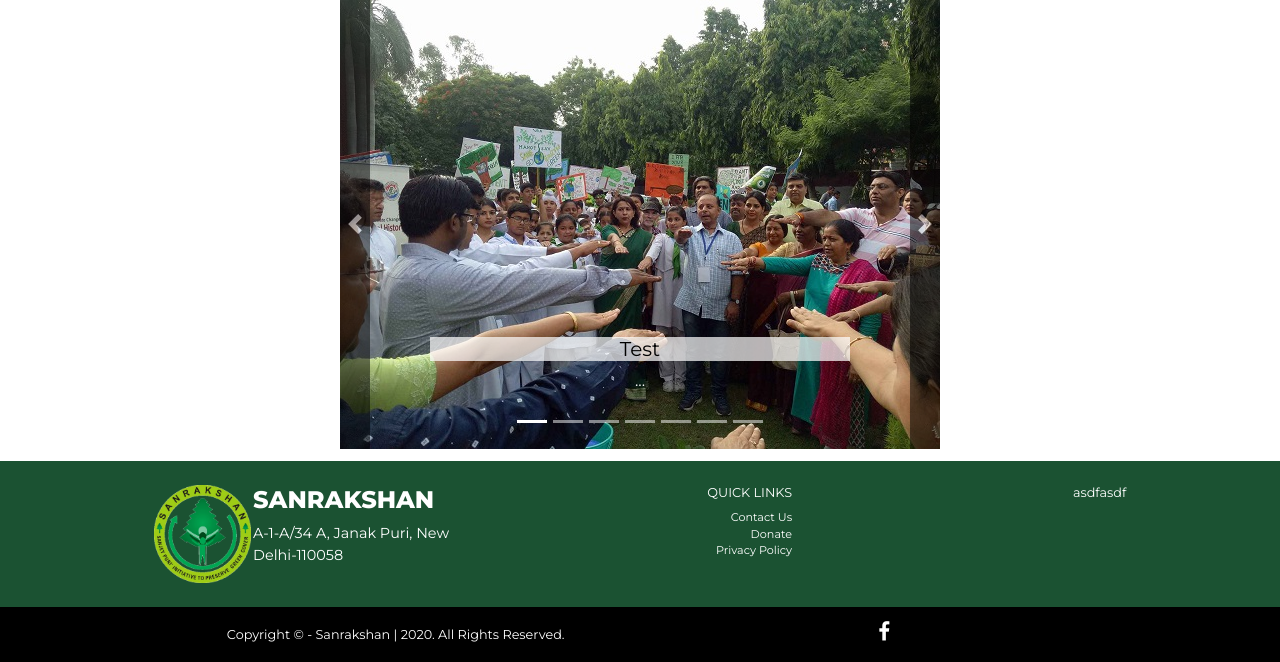
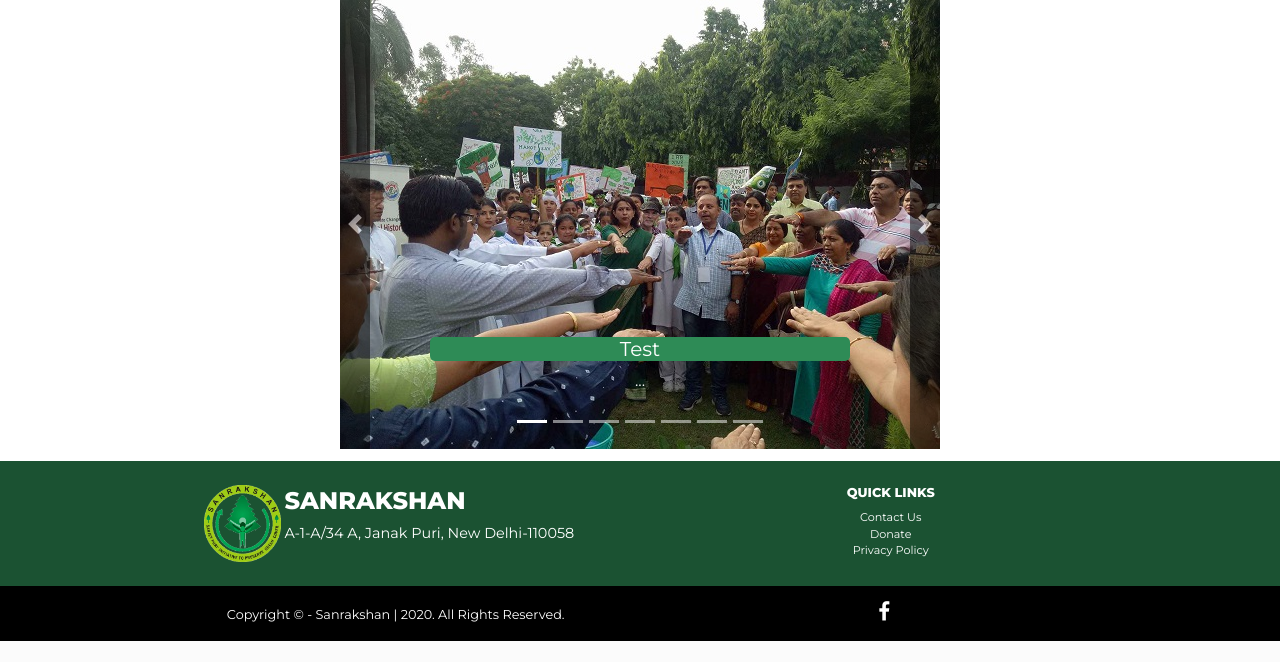
Before and after one commit to arnavpisces/Sanrakshan-Website, a Flask app: page / in a window 1280 px wide. Shown: the part 2096-2758 px from the top of the page. After the commit the page ends 2737 px from the top, so only its background shows below. Run offline with Flask 2, Linux system fonts and the light colour scheme; some libraries are stand-ins or nearby versions.

Commit message:
footer fixed

```diff
--- a/static/css/custom.css
+++ b/static/css/custom.css
@@ -157,9 +157,10 @@ html {
     display: inline-block;
 }
 .slide-text{
-    background-color: rgba(255,255,255,0.7);
-    color:black;
+    background-color: #2e8b56;
+    color:white;
     font-weight: 400;
+    border-radius:5px;
 }
 .row-about{
     background: url('../images/trees-green.png');
@@ -193,7 +194,7 @@ html {
     color:white;
 }
 .footer-image{
-    width:32%;
+    width:6vw;
 }
 .footer-heading{
     font-weight: 900;
@@ -239,7 +240,7 @@ html {
 }
 .cta{
     text-align: center;
-    font-size:120%;
+    font-size:130%;
     display:inline;
     /* border-color: white;
     border-style: solid;
@@ -248,12 +249,13 @@ html {
     border-radius: 5px;
     padding:5px;
     font-family: Montserrat;
-    font-weight: 400;
+    font-weight: 900;
     background-color:rgba(0,0,0,0.3);
     color:white;
     margin-top:5%;
     transition: color, background-color 100ms;
     text-decoration: none;
+
 }
 .arrow-down {
     width: 0;
@@ -283,6 +285,7 @@ html {
 }
 .footer-subhead{
     font-size:80%;
+    font-weight: 600;
 }
 .footer-anchor{
     display:block;
@@ -291,6 +294,7 @@ html {
     text-decoration:none;
 }
 .footer-anchor:hover{
+    color:white;
     text-decoration:none;
 }
 .row-right{
@@ -393,6 +397,9 @@ html {
 .bi-house-door-fill{
     color:rgb(199, 164, 9);
 }
+.footer{
+    text-align:center;
+}
 @media (min-width: 992px){
     .navbar-expand-lg .navbar-nav .nav-link {
         padding-right: 0.5rem;
--- a/templates/index.html
+++ b/templates/index.html
@@ -180,22 +180,19 @@
             </div>
         </div>
         <footer id="sticky-footer" class="py-4 text-white-50 footer">
-            <div class="row row-right">
-                <div class="col-md-4 footer-col-md">
+            <div class="row">
+                <div class="col-md-6 footer-col-md">
                     <img class="footer-image" src="{{  url_for('static',filename='images/logo-transparent.png')  }}">
                     <div class="beside-image">
                         <h2 class="footer-heading">SANRAKSHAN</h2>
                         <p style="font-size:90%;">A-1-A/34 A, Janak Puri, New Delhi-110058</p>
                     </div>
                 </div>
-                <div class="col-md-4">
+                <div class="col-md-6">
                     <h5 class="footer-subhead">QUICK LINKS</h5>
                     <a class="footer-anchor" href="/contact-us">Contact Us</a>
                     <a class="footer-anchor" href="#">Donate</a>
                     <a class="footer-anchor" href="#">Privacy Policy</a>
-                </div>
-                <div class="col-md-4">
-                    <h5 class="footer-subhead">asdfasdf</h5>
                 </div>
             </div>
           </footer>
```
Also changed, not shown: templates/contact.html (+5 -7 lines).
